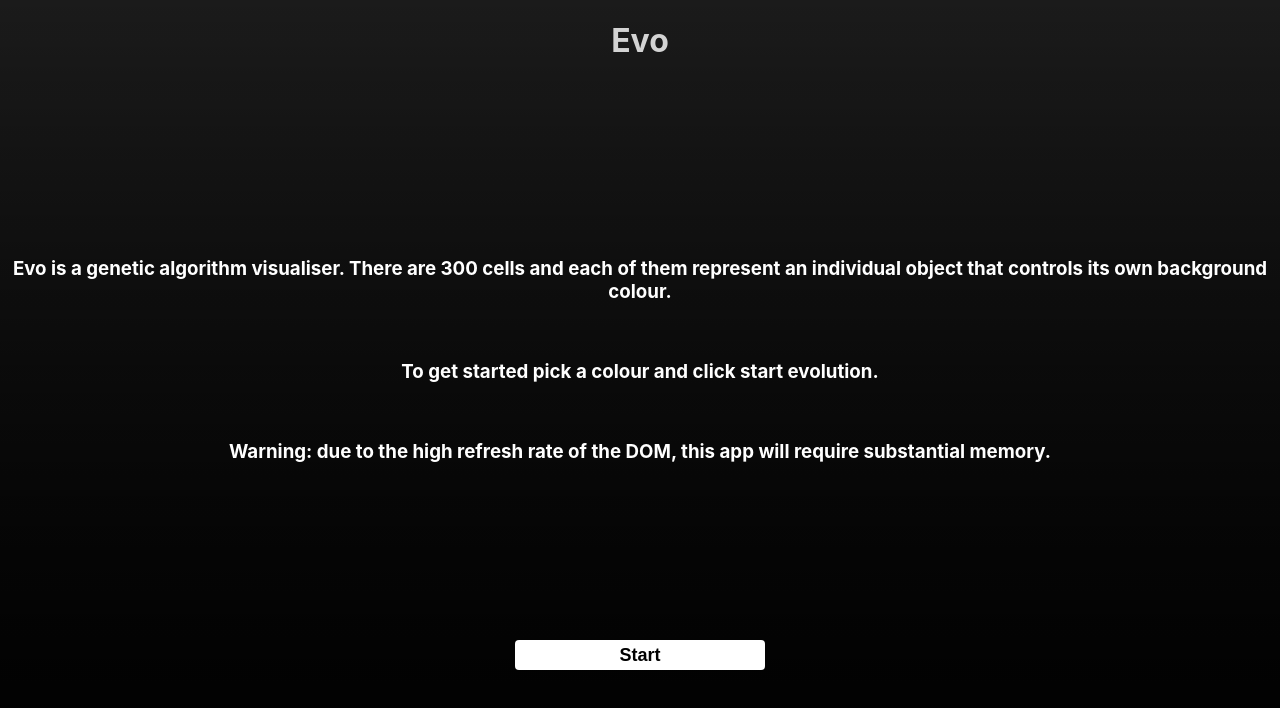
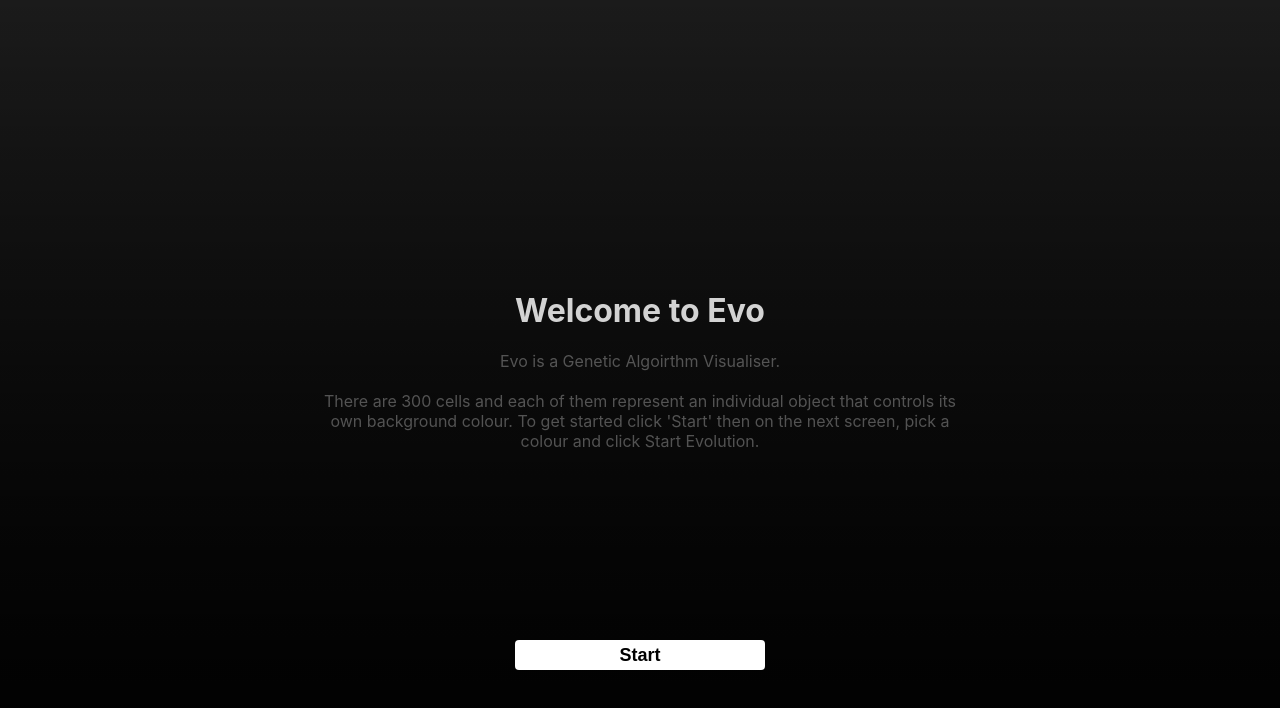
Before and after one commit to hao441/Evo, a React (Create React App) app: page / in a window 1280 px wide. Shown: the top 708 px of the page. Built offline with nearby package versions, Linux system fonts and the light colour scheme.

Commit message:
Netlify ready

```diff
--- a/src/App.js
+++ b/src/App.js
@@ -1,7 +1,9 @@
 import './App.css';
-import { useEffect, useState } from 'react';
+import { useEffect, useRef, useState } from 'react';
 import { useNavigate } from 'react-router';
 
+let POPULATION_SIZE = 1000;
+let cells = 196;
 
 function App() {
   const navigate = useNavigate();
@@ -11,12 +13,15 @@ function App() {
   const [gen, setGen] = useState("");
   const [clicked, setClicked] = useState(null)
 
-  let POPULATION_SIZE = 1000;
+
+
   let GENES = `0123456789abcdef`;
 
-  let cells = 196;
+
   let targetColour = colours.slice(1,)
   let TARGET = new Array(cells).fill(targetColour);
+
+  const popper = useRef(0);
 
   const createGrid = () => {
     let grid = []
@@ -84,6 +89,7 @@ function App() {
 
   const startEvo = () => {
     setClicked(true);
+    console.log("Evo Started")
   }
 
   useEffect(() => {
@@ -123,17 +129,21 @@ function App() {
         new_generation[0].chromosome.map((x,i) => document.getElementById(i).style.backgroundColor = `#${x}`)
 
       }
+      popper.current = new_generation
       population = new_generation;
 
+      // console.log(`Generation: ${generation} Fitness: ${population[0].fitness}.`)
       setPop(population[0].fitness)
       setGen(generation)
+
+      setColours("hello")
 
       generation++
 
     }, 10)
 
-
-  })
+   // eslint-disable-next-line react-hooks/exhaustive-deps
+  }, [clicked])
 
   return (
     <>
--- a/src/Welcome.jsx
+++ b/src/Welcome.jsx
@@ -18,15 +18,12 @@ const Welcome = () => {
     <div className="App">
 
         <header className="background grid-container">
-        <div className="grid-item-1">
-            <h1 className="title">Evo</h1>
-        </div>
         <div className="grid-item-2">
-            <h3>Evo is a genetic algorithm visualiser. There are 300 cells and each of them represent an individual object that controls its own background colour.</h3>
+            <h1>Welcome to Evo</h1>
+            <p>Evo is a Genetic Algoirthm Visualiser. </p>
             <br/>
-            <h3>To get started pick a colour and click start evolution.</h3>
-            <br />
-            <h3>Warning: due to the high refresh rate of the DOM, this app will require substantial memory.</h3>
+            <p>There are 300 cells and each of them represent an individual object that controls its own background colour.
+                To get started click 'Start' then on the next screen, pick a colour and click Start Evolution. </p>
         </div>
         <div className="grid-item-3">
             <button className="start-button" onClick={() => navigate("/evo")}>Start</button>
--- a/src/welcome.css
+++ b/src/welcome.css
@@ -50,6 +50,22 @@ h1 {
   color: lightgray
 }
 
+h2 {
+  color: rgba(255,255,255,0.3);
+}
+
+
+h3 {
+  color: rgba(255,255,255,0.3);
+}
+
+p {
+  color: rgba(255,255,255,0.3);
+  width: 50vw;
+  text-align: center;
+  margin: auto
+}
+
 
 .start-button {
   width: 250px;
```
